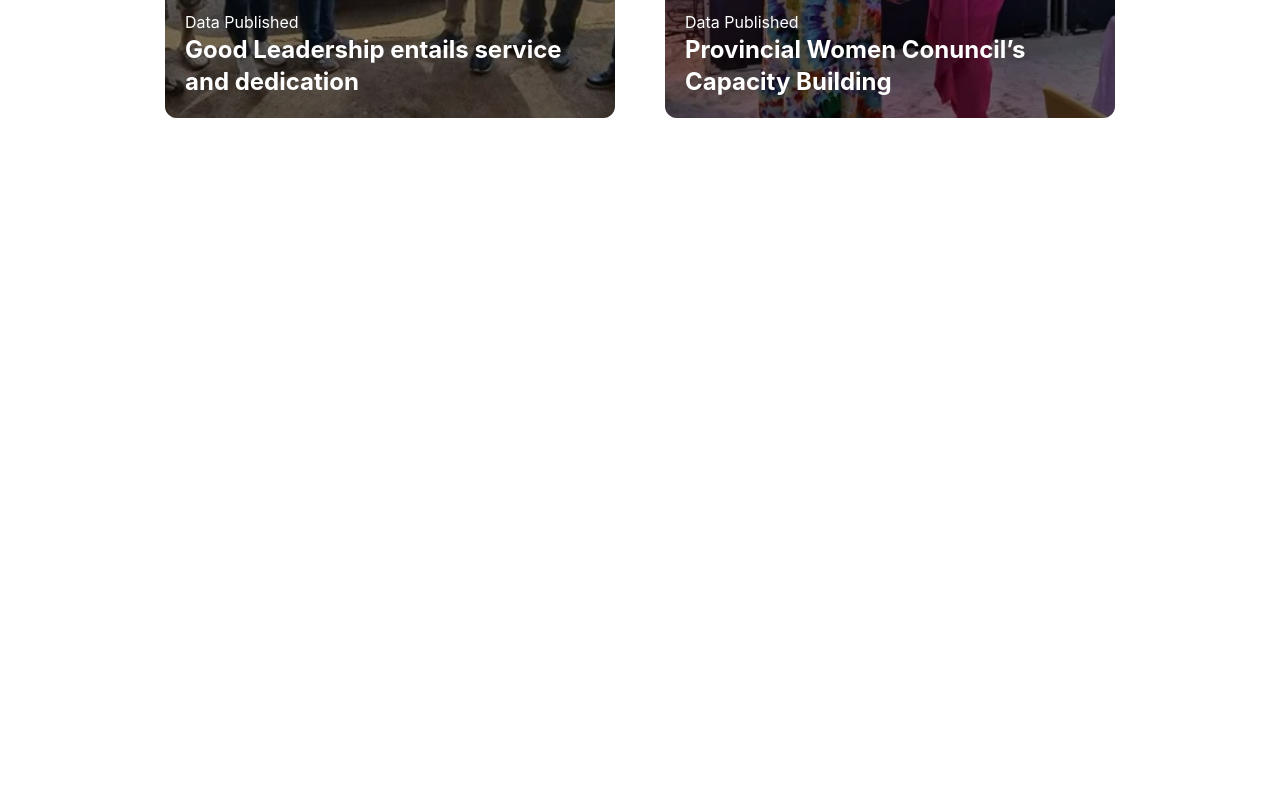
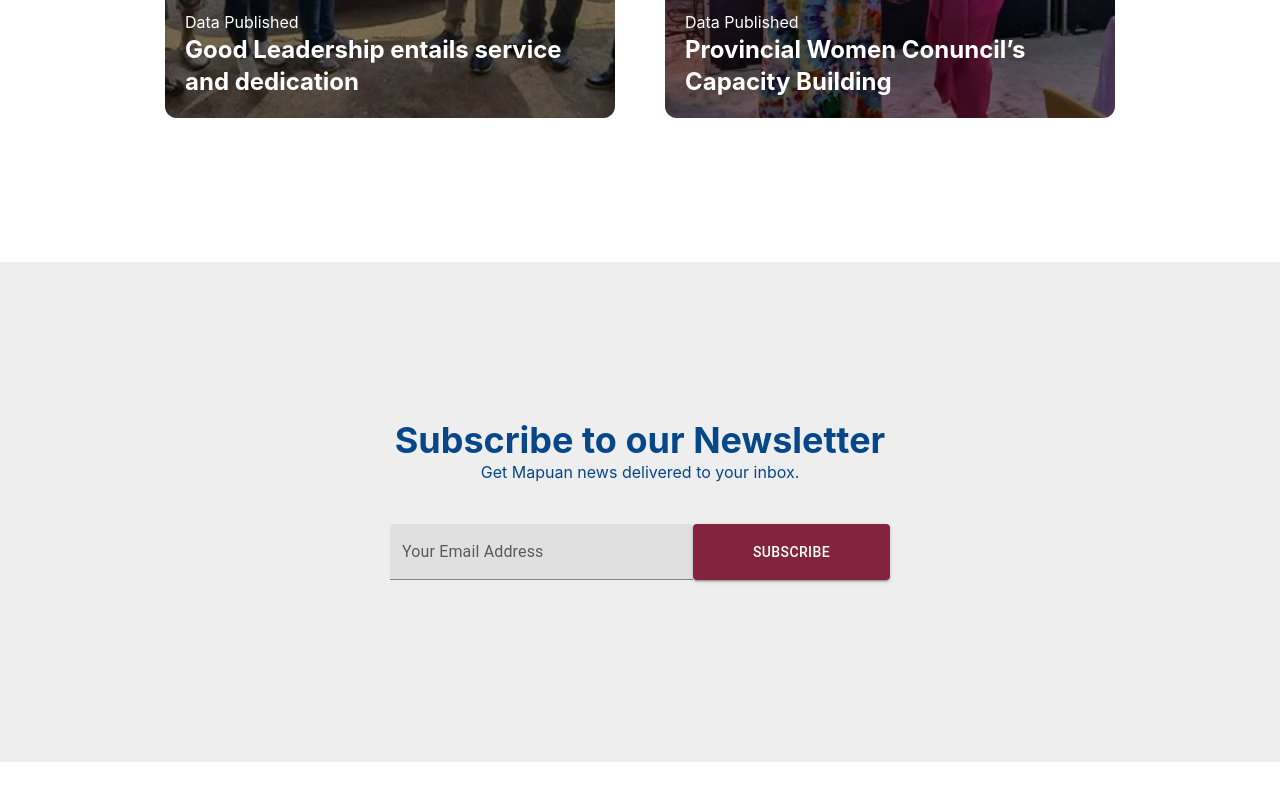
Before and after one commit to Dienviar/mapun, a React (Create React App) app: page / in a window 1280 px wide. Shown: the part 2592-3392 px from the top of the page. Before the commit the page ends 2854 px from the top, so only its background shows below. Built offline with nearby package versions, Linux system fonts and the light colour scheme.

Commit message:
newsletter component complete

```diff
--- /dev/null
+++ b/src/Components/Home/NewsLetter.js
@@ -0,0 +1,30 @@
+import React from 'react'
+import TextField from '@mui/material/TextField';
+import Button from '@mui/material/Button';
+
+const NewsLetter = () => {
+  return (
+    <section className='w-full h-auto my-36 flex bg-grey justify-center items-center'>
+        <article className='w-1100px h-500px flex justify-center items-center'>
+            <div className='w-full h-auto'>
+                <div className='w-full h-auto flex justify-center items-center'>
+                    <p className='text-4xl text-blue font-bold'>Subscribe to our Newsletter</p>
+                </div>
+
+                <div className='w-full h-auto flex justify-center items-center'>
+                    <p className='text-base text-blue'>Get Mapuan news delivered to your inbox.</p>
+                </div>
+
+                <div className='w-full h-auto flex justify-center mt-10'>
+                    <div className='w-500px h-20 flex justify-center'>
+                        <TextField id="filled-basic" label="Your Email Address" variant="filled"  className='w-4/5 h-full' />
+                        <Button variant="contained" style={{ backgroundColor : "#82243C" }} className='w-6/12 h-14'>Subscribe</Button>
+                    </div>
+                </div>
+            </div>
+        </article>
+    </section>
+  )
+}
+
+export default NewsLetter
--- a/src/Pages/Home.js
+++ b/src/Pages/Home.js
@@ -3,6 +3,7 @@ import HomeLanding from '../Components/Home/HomeLanding'
 import CityStatistics from '../Components/Home/CityStatistics'
 import CityDetails from '../Components/Home/CityDetails'
 import LatestNews from '../Components/Home/LatestNews'
+import NewsLetter from '../Components/Home/NewsLetter'
 
 const Home = () => {
   return (
@@ -11,6 +12,7 @@ const Home = () => {
       <CityStatistics/>
       <CityDetails/>
       <LatestNews/>
+      <NewsLetter/>
     </main>
   )
 }
--- a/tailwind.config.js
+++ b/tailwind.config.js
@@ -21,6 +21,7 @@ module.exports = {
         '950px' : '950px',
         '900px' : '900px',
         '1000px' : '1000px',
+        '1100px' : '1100px',
         '1300px' : '1300px',
       },
       height: {
@@ -48,6 +49,7 @@ module.exports = {
         'rgba_white_05' : 'rgba(255,255,255,0.5)',
         'blue' : '#064789',
         'red' : '#82243C',
+        'grey' : "#EEEEEE",
       },
       dropShadow: {
         '0_7_3_rgaba_black_1': '0 7px 3px rgba(0, 0, 0, 1)',
@@ -69,6 +71,7 @@ module.exports = {
       'screen920px' : {'max' : '920px'},
       'screen1020px' : {'max' : '1020px'},
       'screen1050px' : {'max' : '1050px'},
+      'screen1100px' : {'max' : '1100px'},
     },
   },
   plugins: [],
```
